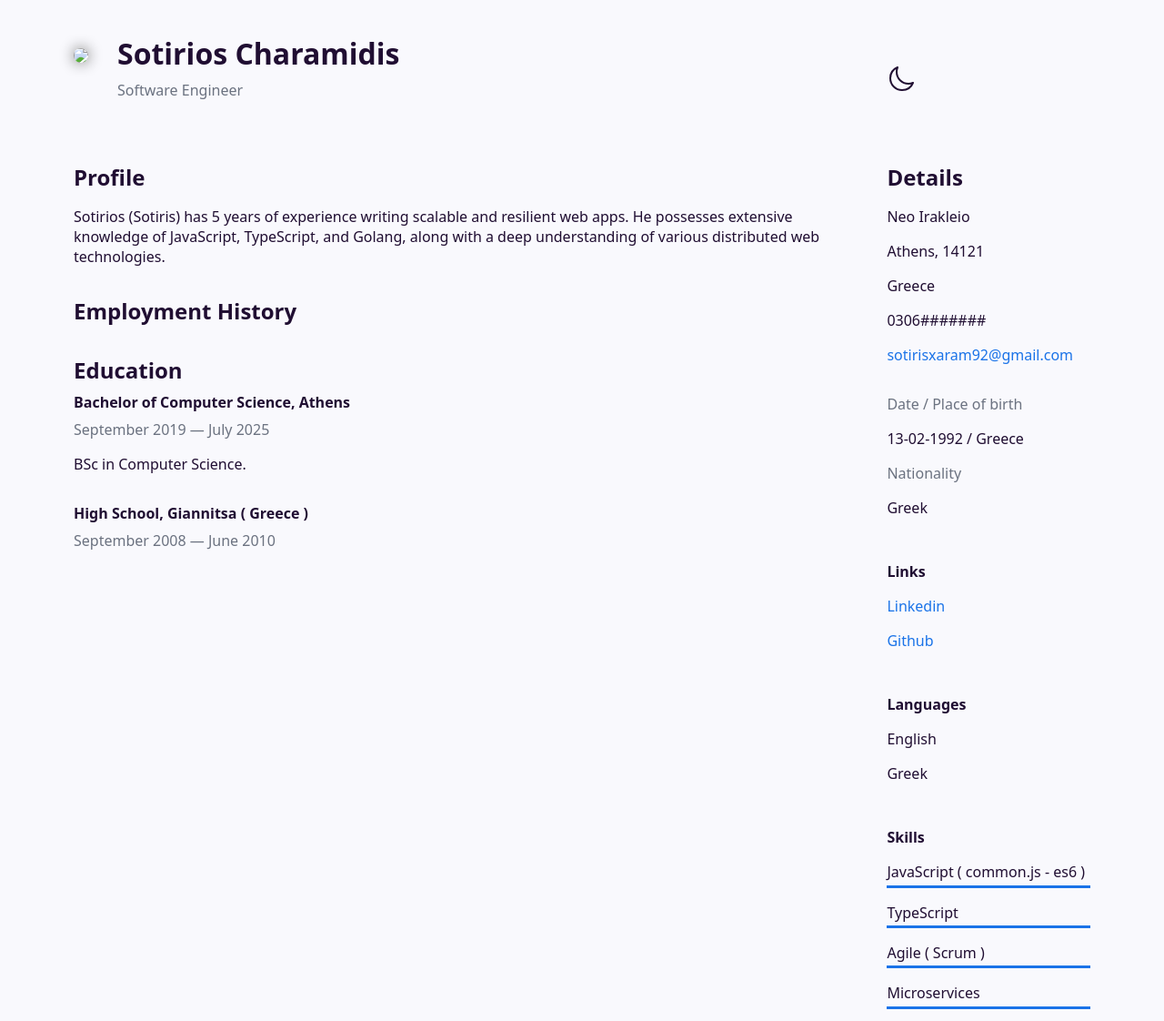
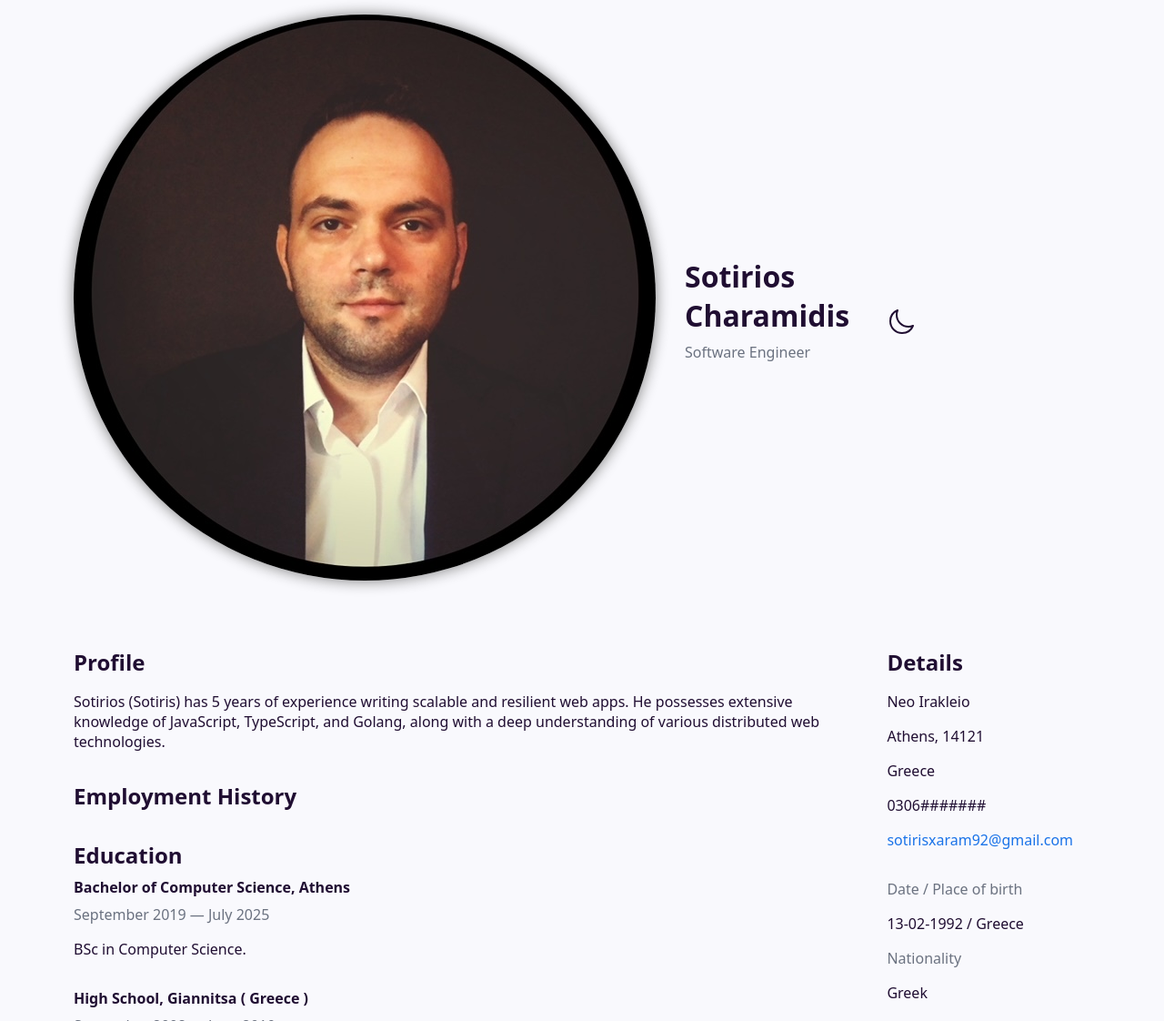
Before and after one commit to SotirisXaram/cv, a plain HTML site: page index.html in a window 1280 px wide. Shown: the top 1122 px of the page at 91% size. Drawn offline with Linux system fonts and the light colour scheme.

Commit message:
Update index.html

```diff
--- a/index.html
+++ b/index.html
@@ -8,7 +8,7 @@
 <body>
     <header>
         <div class="flex align-center x-2 left">
-            <div><img src="profile.jpg"></div>
+            <div><img src="profile.jpeg"></div>
             <div>
                 <h1>Sotirios Charamidis</h1>
                 <span>Software Engineer</span>
```
